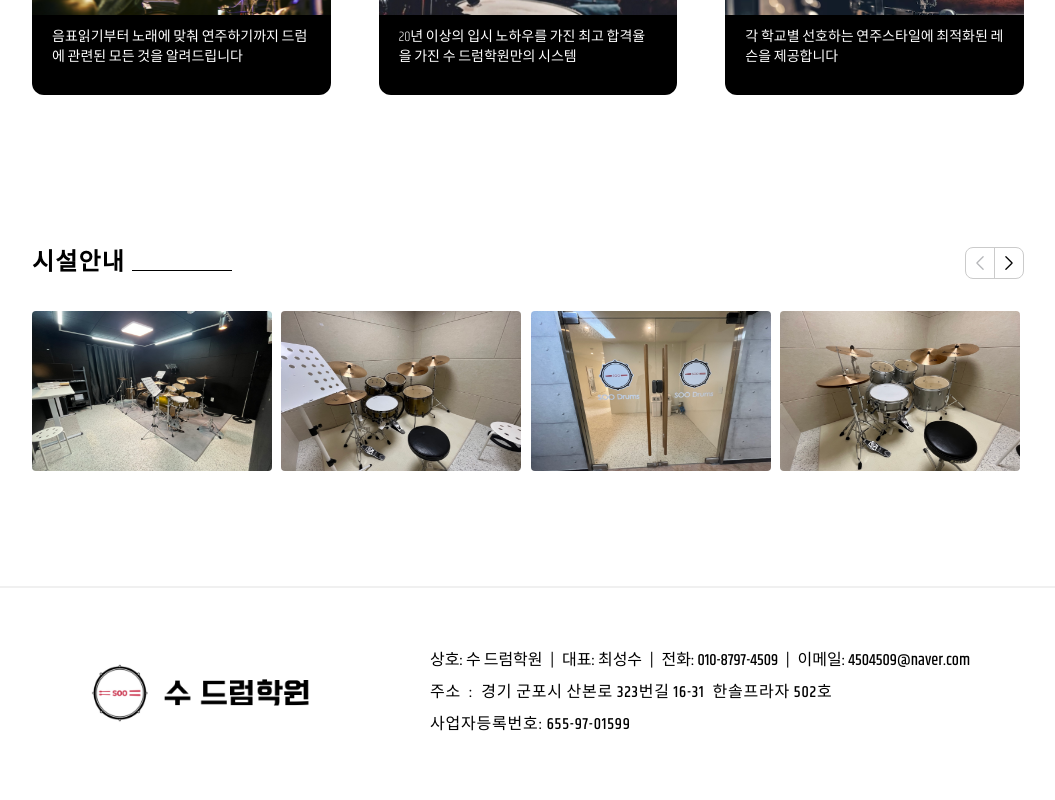
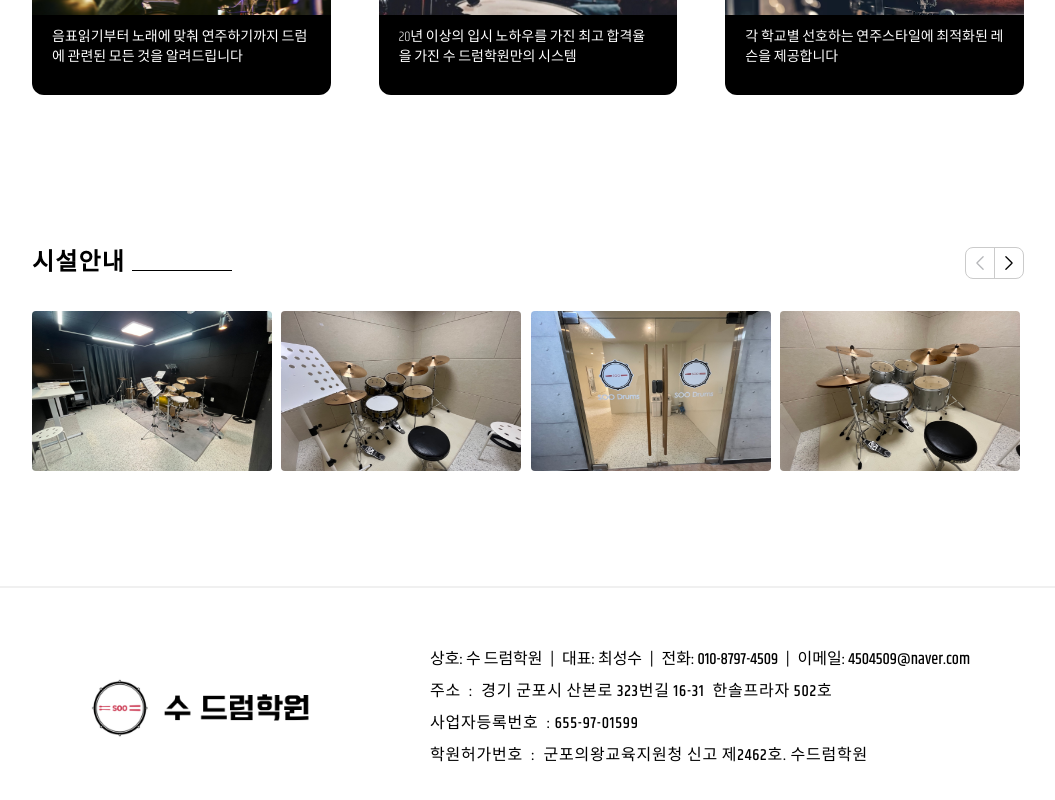
Before and after one commit to artinfokorea/soo-s-drum-village, a Next.js app: page / in a window 1280 px wide. Shown: the part 1449-2249 px from the top of the page, without its empty margins (112-1167 px from the left). Built offline with nearby package versions, Linux system fonts and the light colour scheme; a web font is replaced by a local one.

Commit message:
Upt. footer 학원허가번호 추가

```diff
--- a/components/layouts/Footer.tsx
+++ b/components/layouts/Footer.tsx
@@ -45,11 +45,16 @@ const Footer = () => {
             <span> 경기 군포시 산본로 323번길 16-31 </span>
             <span>한솔프라자 502호</span>
           </div>
-          <div className="flex gap-2 flex-col md:flex-row tracking-wider">
-            <div>
-              <span className="font-bold md:font-medium">사업자등록번호</span>
-              <span>: 655-97-01599</span>
-            </div>
+          <div className="flex gap-2 tracking-wider">
+            <span className="font-bold md:font-medium">사업자등록번호</span>
+            <span>: 655-97-01599</span>
+          </div>
+          <div className="flex flex-col md:flex-row gap-2 tracking-wider">
+            <span className="font-bold md:font-medium">학원허가번호</span>
+            <span className="hidden md:inline">:</span>
+            <span className="whitespace-pre-line">
+              군포의왕교육지원청 신고 제2462호. 수드럼학원
+            </span>
           </div>
         </div>
       </div>
```
